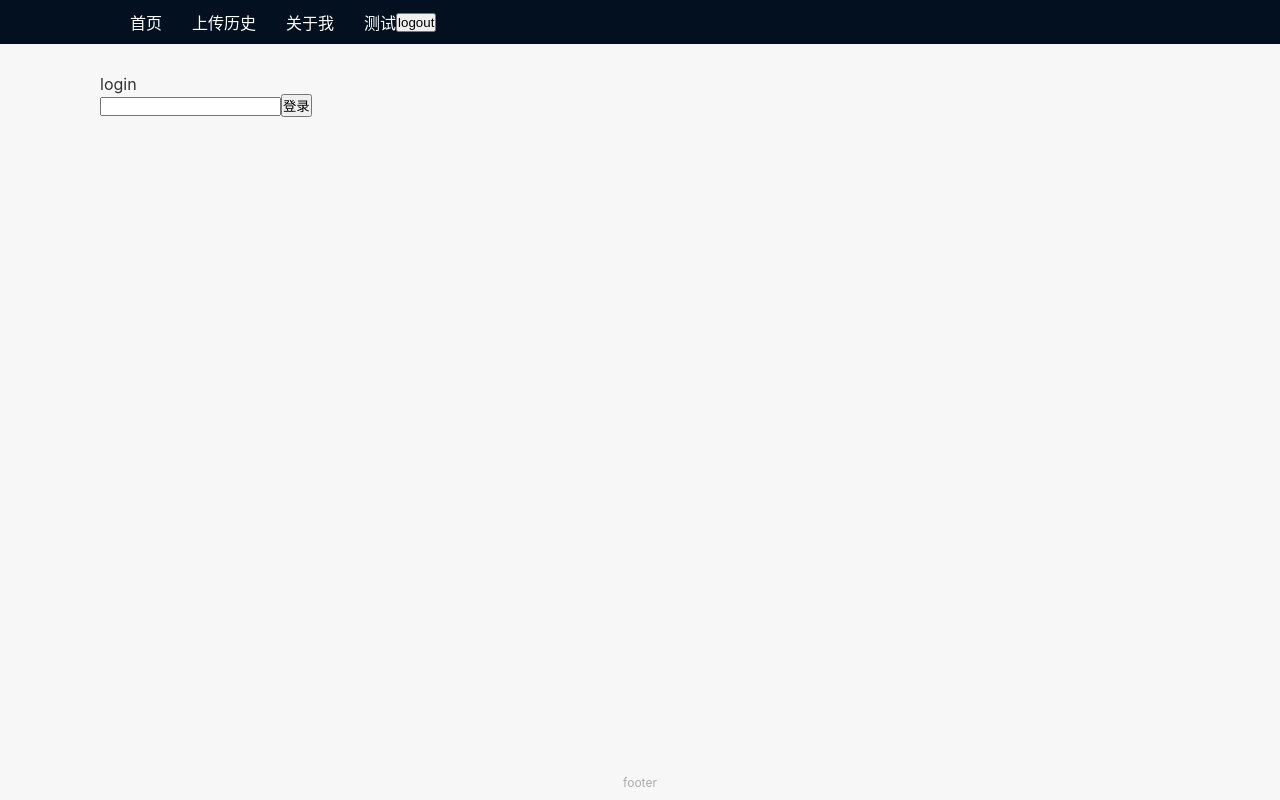
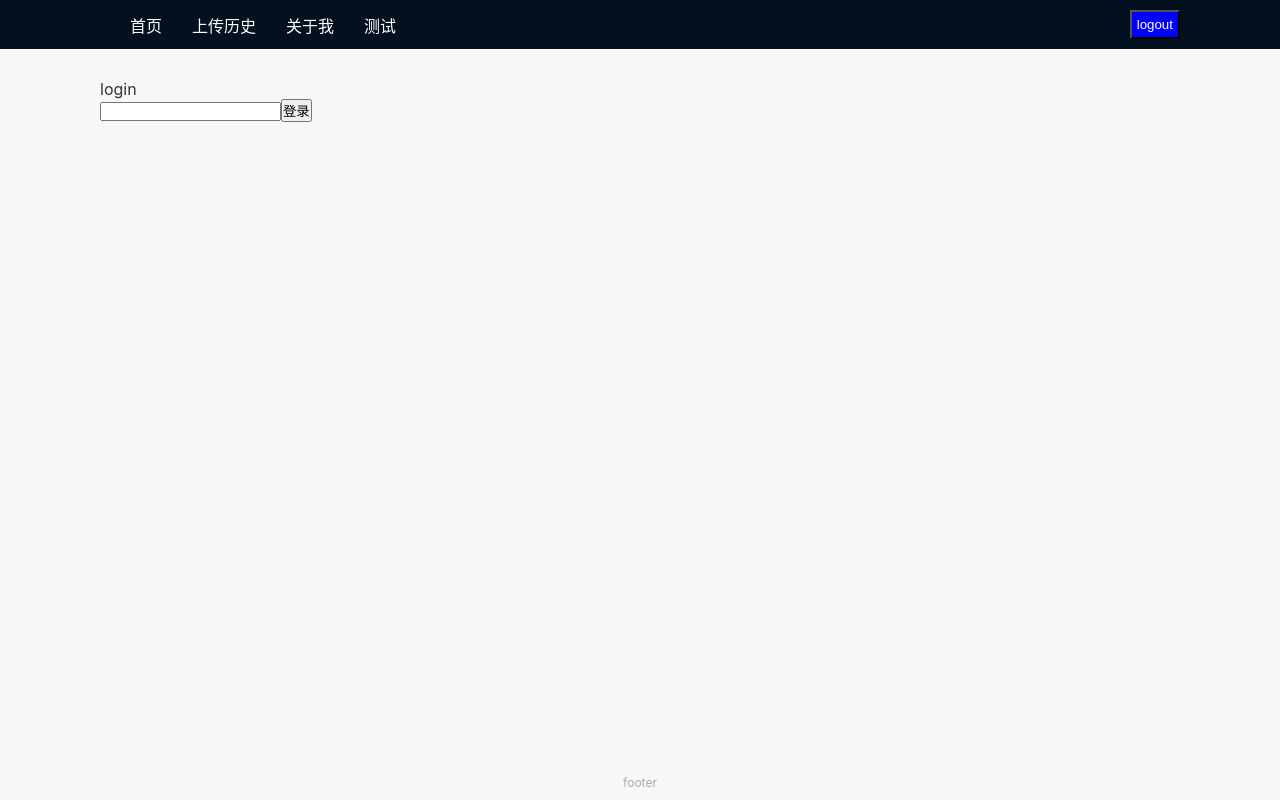
Before and after one commit to leigp555/react-template, a React app: page /login in a window 1280 px wide. Built offline with nearby package versions, Linux system fonts and the light colour scheme.

Commit message:
style: 样式优化

```diff
--- a/src/components/Header.tsx
+++ b/src/components/Header.tsx
@@ -8,6 +8,7 @@ const StyledHeader = styled.header`
   background-color: #02101f;
   display: flex;
   align-items: center;
+  justify-content: space-between;
 `
 const StyledLink = styled(NavLink)`
   margin-left: 30px;
@@ -16,6 +17,11 @@ const StyledLink = styled(NavLink)`
     color: yellow;
     border-bottom: 1px solid yellow;
   }
+`
+const StyledButton=styled.button`
+   color: white;
+  background-color: blue;
+  padding: 5px;
 `
 
 interface Props {
@@ -31,7 +37,7 @@ const Header: React.FC<Props> = () => {
                 <StyledLink to={'/about'}>关于我</StyledLink>
                 <StyledLink to={'/test'}>测试</StyledLink>
             </nav>
-            <button onClick={logout}>logout</button>
+            <StyledButton onClick={logout}>logout</StyledButton>
         </StyledHeader>
     )
 }
```
